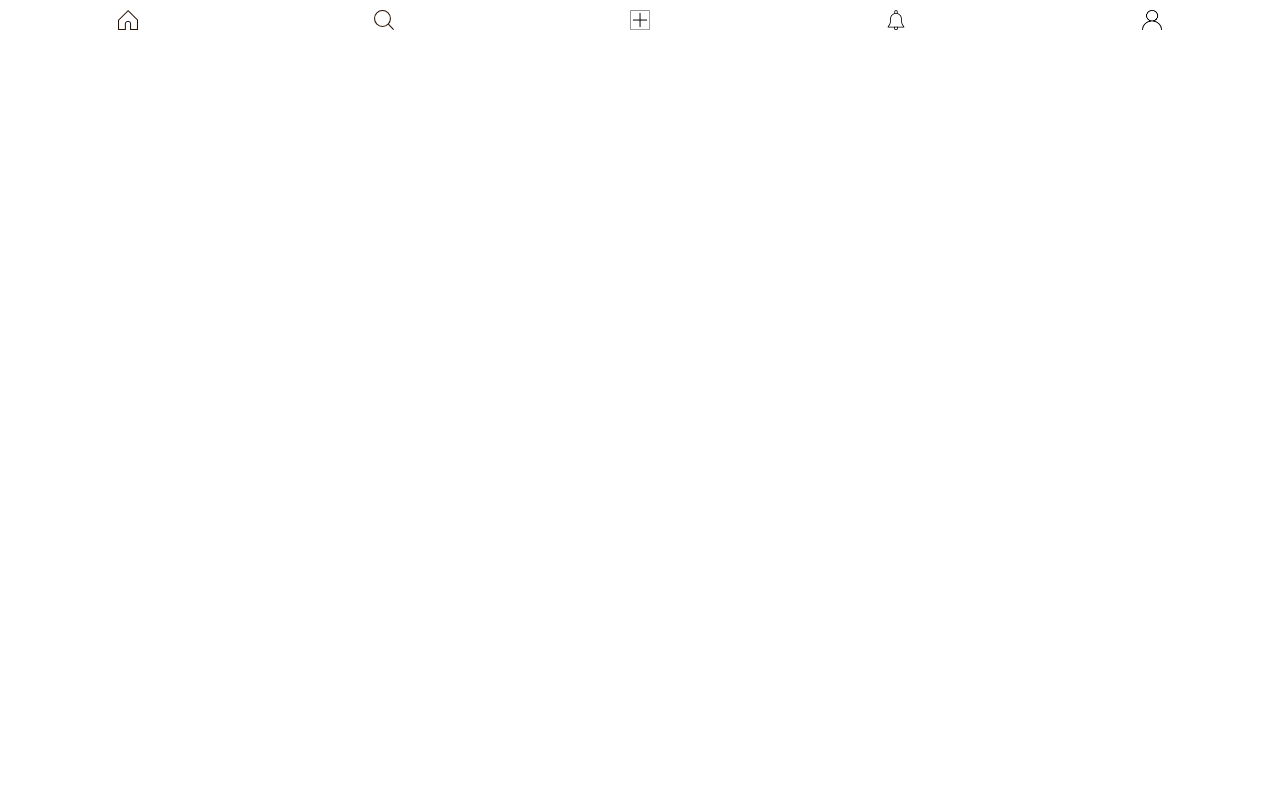
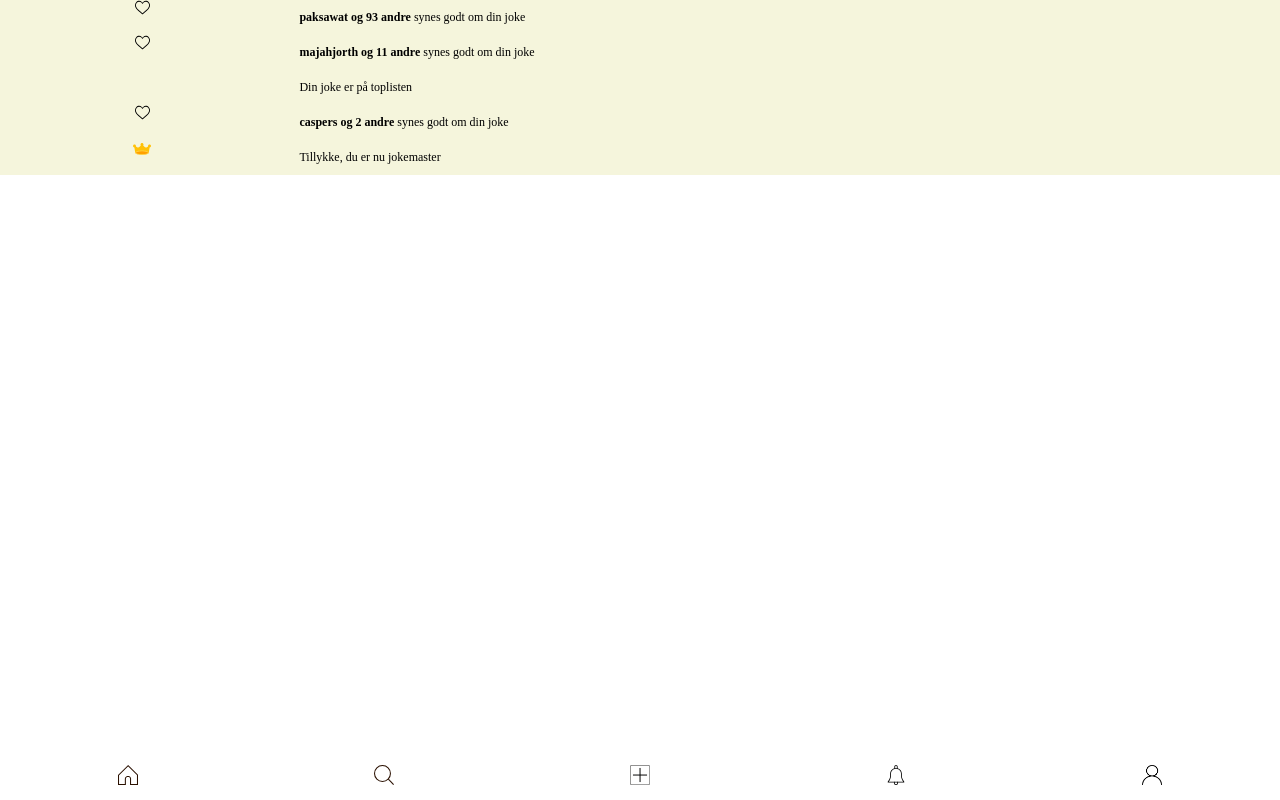
Before and after one commit to Majahj92/JokeOff, a plain HTML site: page jokeOff comp/menu.html in a window 1280 px wide. Drawn offline with Linux system fonts and the light colour scheme.

Commit message:
Notifikationer
Siden er næsten færdigt opbygget.

Problemer lige nu er at centrere billeder/ikoner vertikalt ift. tekst inde i grid.

```diff
--- a/jokeOff comp/menu.html
+++ b/jokeOff comp/menu.html
@@ -7,9 +7,33 @@
     <meta http-equiv="X-UA-Compatible" content="ie=edge">
     <title>Document</title>
 </head>
+<body>
+    <a class="box green">
+        <img class="profile" src="img/heart_line.svg" alt="profile">
+        <h3 class="like"><em class="bold">paksawat og 93 andre</em> synes godt om din joke</h3>
 
- <footer>
-    <article class="bundmenu">
+    </a>
+
+    <a class="box green">
+        <img class="profile" src="img/heart_line.svg" alt="profile">
+        <h3 class="like"><em class="bold">majahjorth og 11 andre</em> synes godt om din joke</h3>
+    </a>
+
+    <a class="box green">
+        <h3 class="like">Din joke er på toplisten</h3>
+    </a>
+
+    <a class="box green">
+        <img class="profile" src="img/heart_line.svg" alt="profile">
+        <h3 class="like"><em class="bold">caspers og 2 andre</em> synes godt om din joke</h3>
+    </a>
+
+    <a class="box green">
+            <img class="crown" src="img/crown.svg" alt="crown">
+            <h3 class="like">Tillykke, du er nu jokemaster</h3>
+        </a>
+
+ <footer class="bundmenu">
 	    <ul class="bundmenu_list">
             <li><a class="bundmenu__link" href="home_line"><img src="img/home_line2.svg" alt="home"></li></a>
             <li><a class="bundmenu__link" href="search_line"><img src="img/search_line2.svg" alt="search"></li></a>
@@ -17,10 +41,9 @@
             <li><a class="bundmenu__link" href="notification_line"><img src="img/notification_line.svg" alt="notifications"></li></a>
             <li><a class="bundmenu__link" href="profile_line"><img src="img/profile_line5.png" alt="profile"></li></a>
 	    </ul>
-    </article>
 </footer>
 
-<body>
+
 
 </body>
 </html>
--- a/jokeOff comp/style.css
+++ b/jokeOff comp/style.css
@@ -1,3 +1,5 @@
+/* Bundmenu */
+
 * {
     margin: 0;
     padding: 0; }
@@ -5,18 +7,73 @@
 ul {
     display: grid;
     grid-template-columns: repeat(5, 1fr);
-    list-style: none
+    list-style: none;
+    width: 100%;
 }
 
 ul li img {
  height: 20px;
  display: block;
  margin: 0 auto;
- margin-top: 10px;
- margin-bottom: 10px;
+ margin-top: 15px;
+ margin-bottom: 15px;
 }
 
 .bundmenu__link {
 display: block;
 margin: 0 auto;
 }
+
+.bundmenu {
+    position: fixed;
+    bottom: 0;
+    width: 100%;
+}
+
+/* Notifikationer */
+
+.green {
+    background: beige;
+  }
+
+.box {
+    width: 100%;
+    height: auto;
+    width: 100%;
+    display: grid;
+    grid-template-columns: 2fr 5fr 2fr;
+  }
+
+  .box .like {
+    grid-column-start: 2;
+    grid-column-end: 2;
+    margin-left: 15px;
+    position: relative;
+    font-size: 12px;
+    font-style: normal;
+    font-weight: normal;
+    margin-top: 10px;
+    margin-bottom: 10px;
+  }
+
+  em  {
+    grid-column-start: 2;
+    grid-column-end: 2;
+    position: relative;
+    font-size: 12px;
+    font-weight: bold;
+    display: inline-block;
+    font-style: normal;
+  }
+
+  img.profile {
+      width: 15px;
+      display: block;
+      margin: 0 auto;
+  }
+
+  img.crown {
+      width: 18px;
+      display: block;
+      margin: 0 auto;
+  }
```
Also changed, not shown: 1 other file.
